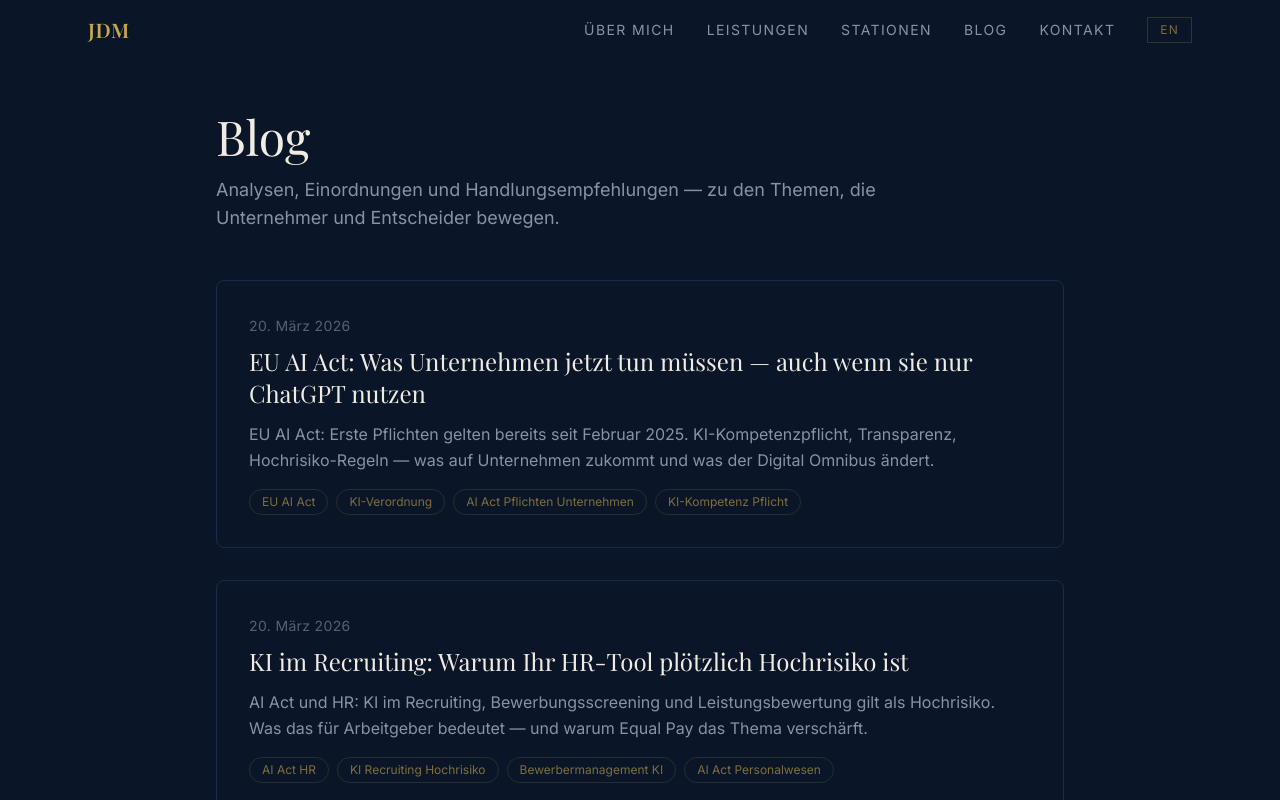
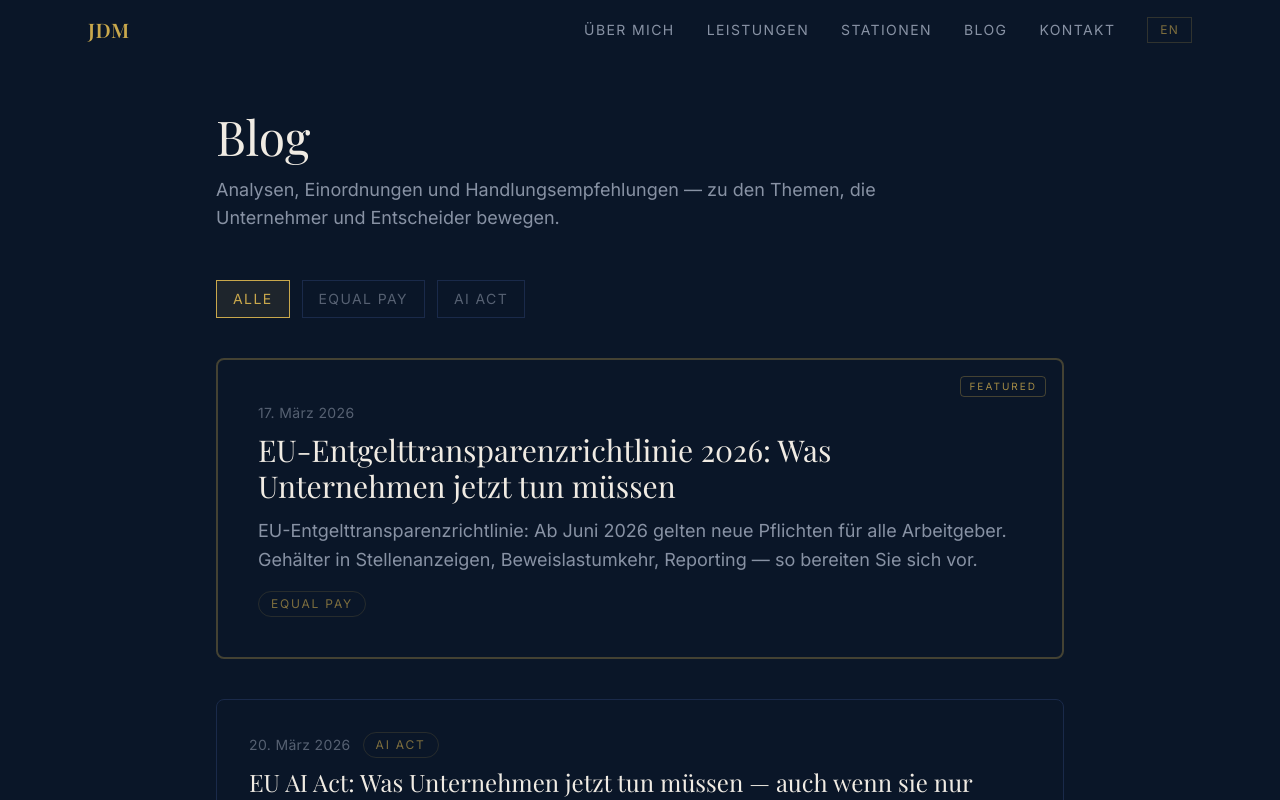
Before and after one commit to carolinejunker/jdm-advisory, a Next.js app: page /blog in a window 1280 px wide. Shown: the top 800 px of the page. Built offline with nearby package versions, Linux system fonts and the light colour scheme; a web font is replaced by a local one.

Commit message:
feat: blog categories, filters and featured posts

```diff
--- a/src/app/blog/page.tsx
+++ b/src/app/blog/page.tsx
@@ -1,8 +1,8 @@
 import type { Metadata } from "next";
-import Link from "next/link";
 import { getPostsByLang } from "@/content/blog";
 import Nav from "@/components/Nav";
 import Footer from "@/components/Footer";
+import BlogFilter from "@/components/blog/BlogFilter";
 
 export const metadata: Metadata = {
   title: "Blog — JDM Advisory | Jens Druckenmüller",
@@ -38,45 +38,18 @@ export default function BlogPage() {
             die Unternehmer und Entscheider bewegen.
           </p>
 
-          {posts.length === 0 ? (
-            <p className="text-slate/60">
-              Noch keine Artikel vorhanden. Bald mehr.
-            </p>
-          ) : (
-            <div className="grid gap-8">
-              {posts.map((post) => (
-                <Link
-                  key={post.slug}
-                  href={`/blog/${post.slug}`}
-                  className="group block border border-navy-lighter hover:border-gold/30 rounded-lg p-8 transition-all duration-300 hover:bg-navy-light/50"
-                >
-                  <time className="text-slate/60 text-sm tracking-wide">
-                    {new Date(post.date).toLocaleDateString("de-DE", {
-                      year: "numeric",
-                      month: "long",
-                      day: "numeric",
-                    })}
-                  </time>
-                  <h2 className="font-[family-name:var(--font-heading)] text-2xl text-cream mt-2 mb-3 group-hover:text-gold transition-colors duration-200">
-                    {post.title}
-                  </h2>
-                  <p className="text-slate leading-relaxed">
-                    {post.description}
-                  </p>
-                  <div className="mt-4 flex flex-wrap gap-2">
-                    {post.keywords.slice(0, 4).map((kw) => (
-                      <span
-                        key={kw}
-                        className="text-xs text-gold/60 border border-gold/15 rounded-full px-3 py-1"
-                      >
-                        {kw}
-                      </span>
-                    ))}
-                  </div>
-                </Link>
-              ))}
-            </div>
-          )}
+          <BlogFilter
+            posts={posts.map((p) => ({
+              slug: p.slug,
+              title: p.title,
+              description: p.description,
+              date: p.date,
+              keywords: p.keywords,
+              category: p.category,
+              featured: p.featured,
+            }))}
+            locale="de"
+          />
         </div>
       </main>
       <Footer />
--- /dev/null
+++ b/src/components/blog/BlogFilter.tsx
@@ -0,0 +1,141 @@
+"use client";
+
+import { useState } from "react";
+import Link from "next/link";
+
+type Category = "all" | "equal-pay" | "ai-act" | "second-opinion" | "insights";
+
+interface BlogPost {
+  slug: string;
+  title: string;
+  description: string;
+  date: string;
+  keywords: string[];
+  category: string;
+  featured?: boolean;
+}
+
+interface Props {
+  posts: BlogPost[];
+  locale: "de" | "en";
+}
+
+const categoryLabels: Record<Category, { de: string; en: string }> = {
+  all: { de: "Alle", en: "All" },
+  "equal-pay": { de: "Equal Pay", en: "Equal Pay" },
+  "ai-act": { de: "AI Act", en: "AI Act" },
+  "second-opinion": { de: "Second Opinion", en: "Second Opinion" },
+  insights: { de: "Insights", en: "Insights" },
+};
+
+export default function BlogFilter({ posts, locale }: Props) {
+  const [active, setActive] = useState<Category>("all");
+
+  // Only show categories that have posts
+  const availableCategories = Object.keys(categoryLabels).filter(
+    (cat) => cat === "all" || posts.some((p) => p.category === cat)
+  ) as Category[];
+
+  const featuredPost = posts.find((p) => p.featured);
+  const filtered = active === "all" ? posts : posts.filter((p) => p.category === active);
+
+  const blogBase = locale === "de" ? "/blog" : "/en/blog";
+  const dateLocale = locale === "de" ? "de-DE" : "en-US";
+
+  return (
+    <>
+      {/* Filter Buttons */}
+      <div className="flex flex-wrap gap-3 mb-10">
+        {availableCategories.map((cat) => (
+          <button
+            key={cat}
+            onClick={() => setActive(cat)}
+            className={`text-sm uppercase tracking-widest px-4 py-2 border transition-all duration-200 ${
+              active === cat
+                ? "border-gold text-gold bg-gold/10"
+                : "border-navy-lighter text-slate/60 hover:border-gold/30 hover:text-slate"
+            }`}
+          >
+            {categoryLabels[cat][locale]}
+          </button>
+        ))}
+      </div>
+
+      {/* Featured Post (only when "all" is active and featured exists) */}
+      {active === "all" && featuredPost && (
+        <Link
+          href={`${blogBase}/${featuredPost.slug}`}
+          className="group block border-2 border-gold/30 hover:border-gold/60 rounded-lg p-8 md:p-10 mb-10 transition-all duration-300 hover:bg-navy-light/50 relative"
+        >
+          <span className="absolute top-4 right-4 text-[10px] uppercase tracking-[0.2em] text-gold/80 border border-gold/30 px-2 py-0.5 rounded-sm">
+            Featured
+          </span>
+          <time className="text-slate/60 text-sm tracking-wide">
+            {new Date(featuredPost.date).toLocaleDateString(dateLocale, {
+              year: "numeric",
+              month: "long",
+              day: "numeric",
+            })}
+          </time>
+          <h2 className="font-[family-name:var(--font-heading)] text-2xl md:text-3xl text-cream mt-2 mb-3 group-hover:text-gold transition-colors duration-200">
+            {featuredPost.title}
+          </h2>
+          <p className="text-slate leading-relaxed text-lg">
+            {featuredPost.description}
+          </p>
+          <span className="inline-block mt-4 text-xs uppercase tracking-[0.15em] text-gold/60 border border-gold/15 rounded-full px-3 py-1">
+            {categoryLabels[featuredPost.category as Category]?.[locale] ?? featuredPost.category}
+          </span>
+        </Link>
+      )}
+
+      {/* Post Grid */}
+      <div className="grid gap-8">
+        {filtered
+          .filter((p) => !(active === "all" && p.featured))
+          .map((post) => (
+            <Link
+              key={post.slug}
+              href={`${blogBase}/${post.slug}`}
+              className="group block border border-navy-lighter hover:border-gold/30 rounded-lg p-8 transition-all duration-300 hover:bg-navy-light/50"
+            >
+              <div className="flex items-center gap-3 mb-2">
+                <time className="text-slate/60 text-sm tracking-wide">
+                  {new Date(post.date).toLocaleDateString(dateLocale, {
+                    year: "numeric",
+                    month: "long",
+                    day: "numeric",
+                  })}
+                </time>
+                <span className="text-xs uppercase tracking-[0.15em] text-gold/60 border border-gold/15 rounded-full px-3 py-1">
+                  {categoryLabels[post.category as Category]?.[locale] ?? post.category}
+                </span>
+              </div>
+              <h2 className="font-[family-name:var(--font-heading)] text-2xl text-cream mt-1 mb-3 group-hover:text-gold transition-colors duration-200">
+                {post.title}
+              </h2>
+              <p className="text-slate leading-relaxed">
+                {post.description}
+              </p>
+              <div className="mt-4 flex flex-wrap gap-2">
+                {post.keywords.slice(0, 4).map((kw) => (
+                  <span
+                    key={kw}
+                    className="text-xs text-gold/60 border border-gold/15 rounded-full px-3 py-1"
+                  >
+                    {kw}
+                  </span>
+                ))}
+              </div>
+            </Link>
+          ))}
+      </div>
+
+      {filtered.length === 0 && (
+        <p className="text-slate/60 text-center py-12">
+          {locale === "de" ? "Keine Artikel in dieser Kategorie." : "No articles in this category."}
+        </p>
+      )}
+    </>
+  );
+}
--- a/src/content/blog/ai-act-article-1-de.ts
+++ b/src/content/blog/ai-act-article-1-de.ts
@@ -23,6 +23,7 @@ export const aiActArticle1DE = {
     "KI-Governance",
   ],
   lang: "de" as const,
+  category: "ai-act" as const,
   content: `
     <p><strong>Sie nutzen ChatGPT im Büro? Microsoft Copilot? Ein KI-Tool für Bewerbungsscreening?</strong> Dann betrifft Sie der EU AI Act. Nicht irgendwann — jetzt.</p>
 
--- a/src/content/blog/ai-act-article-1-en.ts
+++ b/src/content/blog/ai-act-article-1-en.ts
@@ -22,6 +22,7 @@ export const aiActArticle1EN = {
     "AI governance",
   ],
   lang: "en" as const,
+  category: "ai-act" as const,
   content: `
     <p><strong>You use ChatGPT at work? Microsoft Copilot? An AI tool for screening job applicants?</strong> Then the EU AI Act applies to you. Not someday — now.</p>
 
--- a/src/content/blog/ai-act-article-2-de.ts
+++ b/src/content/blog/ai-act-article-2-de.ts
@@ -23,6 +23,7 @@ export const aiActArticle2DE = {
     "KI Bewerbungsscreening",
   ],
   lang: "de" as const,
+  category: "ai-act" as const,
   content: `
     <p><strong>KI im Personalwesen ist längst Alltag.</strong> Bewerbungen vorfiltern, Stellenausschreibungen optimieren, Leistung bewerten, Gehälter benchmarken — in vielen Unternehmen erledigt das inzwischen ein Algorithmus. Effizient, schnell, skalierbar.</p>
 
--- a/src/content/blog/ai-act-article-2-en.ts
+++ b/src/content/blog/ai-act-article-2-en.ts
@@ -23,6 +23,7 @@ export const aiActArticle2EN = {
     "AI screening",
   ],
   lang: "en" as const,
+  category: "ai-act" as const,
   content: `
     <p><strong>AI in human resources is already everyday reality.</strong> Pre-filtering applications, optimising job ads, evaluating performance, benchmarking salaries — in many companies, an algorithm handles all of this. Efficient, fast, scalable.</p>
 
--- a/src/content/blog/posts.ts
+++ b/src/content/blog/posts.ts
@@ -29,6 +29,8 @@ export const blogPosts: BlogPost[] = [
       "EU-Richtlinie 2023/970",
     ],
     lang: "de",
+    category: "equal-pay",
+    featured: true,
     content: `
       <p><strong><span data-deadline="2026-06-07">82 Tage</span>.</strong> So viel Zeit bleibt bis zum 7. Juni 2026 — dem Stichtag, an dem die EU-Entgelttransparenzrichtlinie (EU) 2023/970 in nationales Recht umgesetzt sein muss. Und Deutschland? Hat noch nicht einmal einen Referentenentwurf vorgelegt. Von 27 Mitgliedstaaten haben bisher nur zwei die Richtlinie umgesetzt — Schweden als einziges Land vollständig.</p>
 
@@ -233,6 +235,7 @@ export const blogPosts: BlogPost[] = [
       "Gemeinsame Entgeltbewertung",
     ],
     lang: "de",
+    category: "equal-pay",
     content: `
       <p>Die EU-Entgelttransparenzrichtlinie (EU) 2023/970 verlangt von Unternehmen nicht nur Berichtspflichten — sie verlangt <strong>Antworten</strong>. Zahlen Sie Männer und Frauen für gleiche oder gleichwertige Arbeit gleich? Können Sie das belegen? Und wenn nicht: Wissen Sie überhaupt, wo die Unterschiede liegen?</p>
 
@@ -431,6 +434,7 @@ export const blogPosts: BlogPost[] = [
       "Gehaltstransparenz Maßnahmen",
     ],
     lang: "de",
+    category: "equal-pay",
     content: `
       <p>Equal Pay ist keine HR-Aufgabe. Equal Pay ist <strong>Chefsache</strong>.</p>
 
@@ -649,6 +653,7 @@ export const blogPosts: BlogPost[] = [
       "Vergütungsstruktur geschlechtsneutral",
     ],
     lang: "de",
+    category: "equal-pay",
     content: `
       <p>Die meisten Unternehmen betrachten Equal Pay als regulatorische Pflichtübung. Etwas, das man abhaken muss — wie eine Datenschutzerklärung oder ein Brandschutzkonzept. <strong>Das ist ein strategischer Fehler.</strong></p>
 
@@ -838,6 +843,7 @@ export const blogPosts: BlogPost[] = [
       "Lohntransparenz Pflichten Arbeitgeber",
     ],
     lang: "de",
+    category: "equal-pay",
     content: `
       <p><strong>„Das betrifft uns nicht. Wir haben nur 30 Mitarbeiter."</strong></p>
 
@@ -1072,6 +1078,8 @@ export const blogPosts: BlogPost[] = [
       "Luxembourg Pay Transparency",
     ],
     lang: "en",
+    category: "equal-pay",
+    featured: true,
     content: `
       <p><strong>7 June 2026.</strong> That's the deadline by which all 27 EU member states must transpose the Pay Transparency Directive (EU) 2023/970 into national law. As of March 2026, only Sweden has done so fully. Most countries — including Germany and Luxembourg — are still working on their national implementation.</p>
 
@@ -1287,6 +1295,7 @@ export const blogPosts: BlogPost[] = [
       "Luxembourg Pay Gap",
     ],
     lang: "en",
+    category: "equal-pay",
     content: `
       <p>The EU Pay Transparency Directive (EU) 2023/970 doesn't just demand reporting — it demands <strong>answers</strong>. Do you pay men and women equally for the same or equivalent work? Can you prove it? And if not: do you even know where the disparities lie?</p>
 
@@ -1488,6 +1497,7 @@ export const blogPosts: BlogPost[] = [
       "Luxembourg Pay Compliance",
     ],
     lang: "en",
+    category: "equal-pay",
     content: `
       <p>Equal pay is not an HR task. Equal pay is a <strong>boardroom issue</strong>.</p>
 
@@ -1706,6 +1716,7 @@ export const blogPosts: BlogPost[] = [
       "Luxembourg Pay Equity",
     ],
     lang: "en",
+    category: "equal-pay",
     content: `
       <p>Most companies treat equal pay as a regulatory box-ticking exercise. Something to be checked off — like a privacy policy or a fire safety plan. <strong>That's a strategic mistake.</strong></p>
 
@@ -1893,6 +1904,7 @@ export const blogPosts: BlogPost[] = [
       "Luxembourg SME Pay Compliance",
     ],
     lang: "en",
+    category: "equal-pay",
     content: `
       <p><strong>"This doesn't apply to us. We only have 30 employees."</strong></p>
 
@@ -2098,7 +2110,15 @@ export const blogPosts: BlogPost[] = [
 ];
 
 export function getPostsByLang(lang: "de" | "en"): BlogPost[] {
-  return blogPosts.filter((post) => post.lang === lang);
+  return blogPosts
+    .filter((post) => post.lang === lang)
+    .sort((a, b) => {
+      // Featured posts first
+      if (a.featured && !b.featured) return -1;
+      if (!a.featured && b.featured) return 1;
+      // Then by date descending
+      return new Date(b.date).getTime() - new Date(a.date).getTime();
+    });
 }
 
 export function getPostBySlug(
--- a/src/content/blog/types.ts
+++ b/src/content/blog/types.ts
@@ -12,5 +12,7 @@ export interface BlogPost {
   keywords: string[];
   content: string; // HTML string
   lang: "de" | "en";
+  category: "equal-pay" | "ai-act" | "second-opinion" | "insights";
+  featured?: boolean;
   faqItems: FAQItem[];
 }
```
Also changed, not shown: src/app/en/blog/page.tsx (+13 -38 lines).
